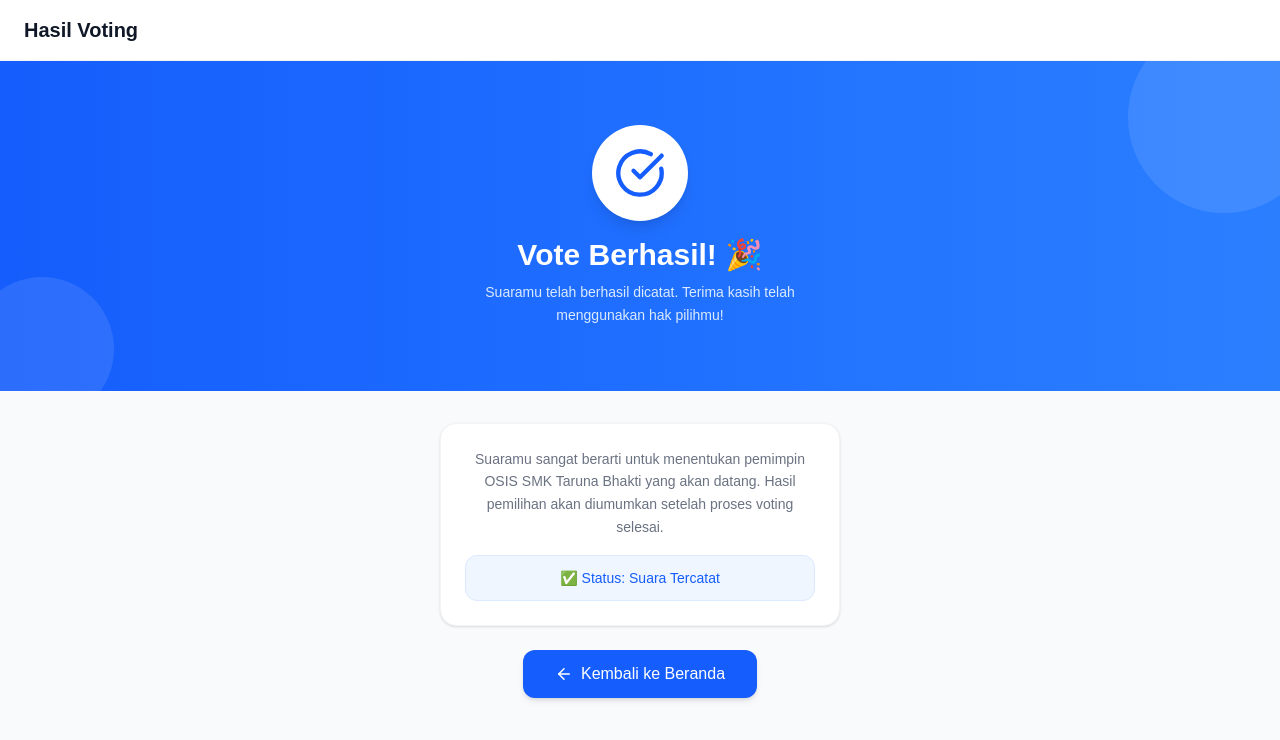
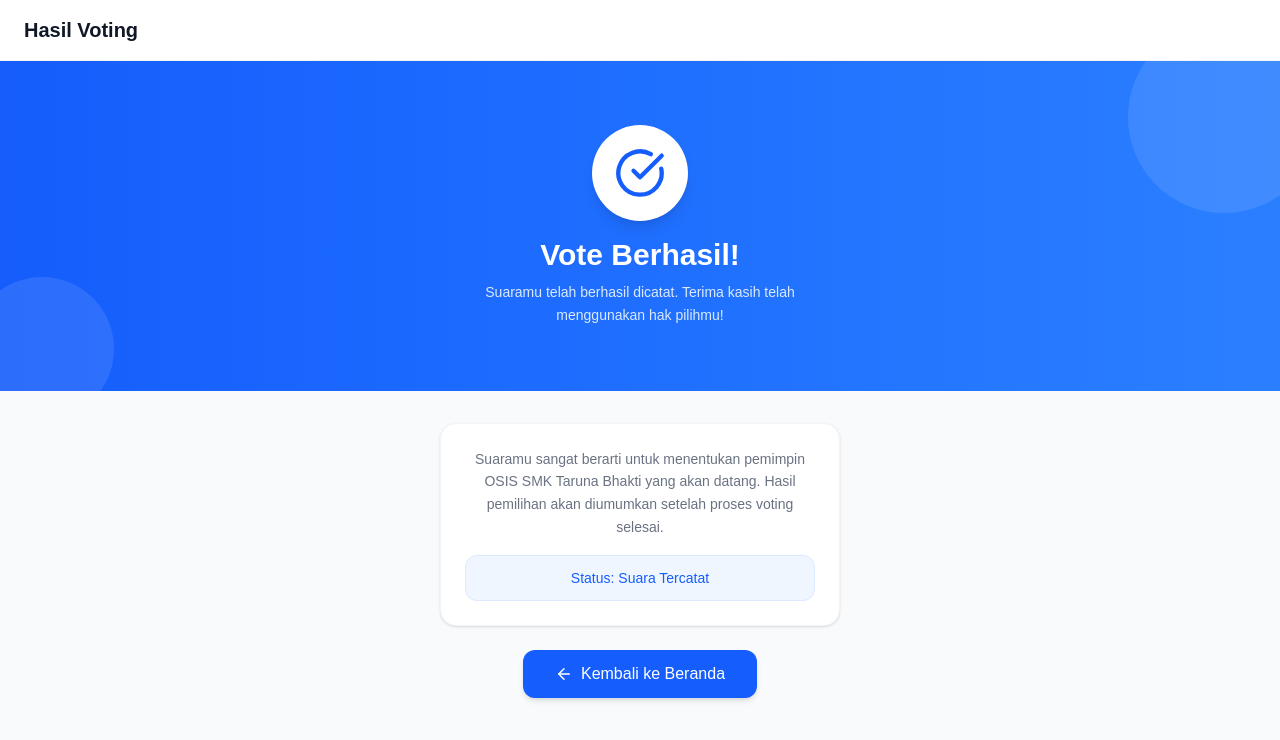
Before and after one commit to Aghissulaiman/pemilihan-osis-web, a Next.js app: page /vote-success in a window 1280 px wide. Shown: the top 740 px of the page. Built offline with nearby package versions, Linux system fonts and the light colour scheme.

Commit message:
ubah tipis

```diff
--- a/app/vote-success/page.jsx
+++ b/app/vote-success/page.jsx
@@ -23,7 +23,7 @@ export default function VoteSuccessPage() {
                     <CheckCircle size={52} className="text-blue-600" />
                 </div>
 
-                <h2 className="text-3xl font-bold text-white z-10">Vote Berhasil! 🎉</h2>
+                <h2 className="text-3xl font-bold text-white z-10">Vote Berhasil!</h2>
                 <p className="text-blue-100 text-sm mt-2 max-w-xs leading-relaxed z-10">
                     Suaramu telah berhasil dicatat. Terima kasih telah menggunakan hak pilihmu!
                 </p>
@@ -37,7 +37,7 @@ export default function VoteSuccessPage() {
                         Hasil pemilihan akan diumumkan setelah proses voting selesai.
                     </p>
                     <div className="mt-4 py-3 px-4 bg-blue-50 rounded-xl border border-blue-100">
-                        <p className="text-blue-600 text-sm font-medium">✅ Status: Suara Tercatat</p>
+                        <p className="text-blue-600 text-sm font-medium">Status: Suara Tercatat</p>
                     </div>
                 </div>
 
```
Also changed, not shown: 1 other file (tests, documents, lock files or other folders).
